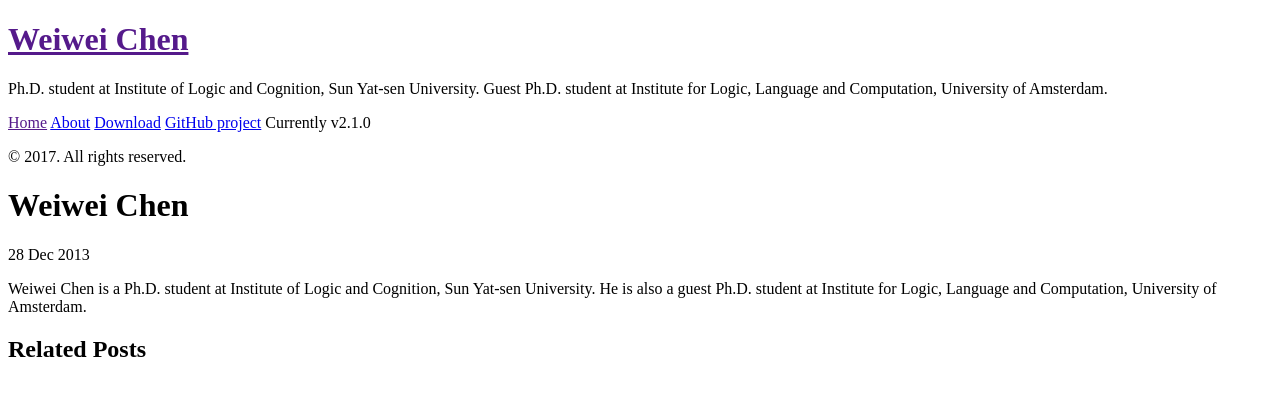
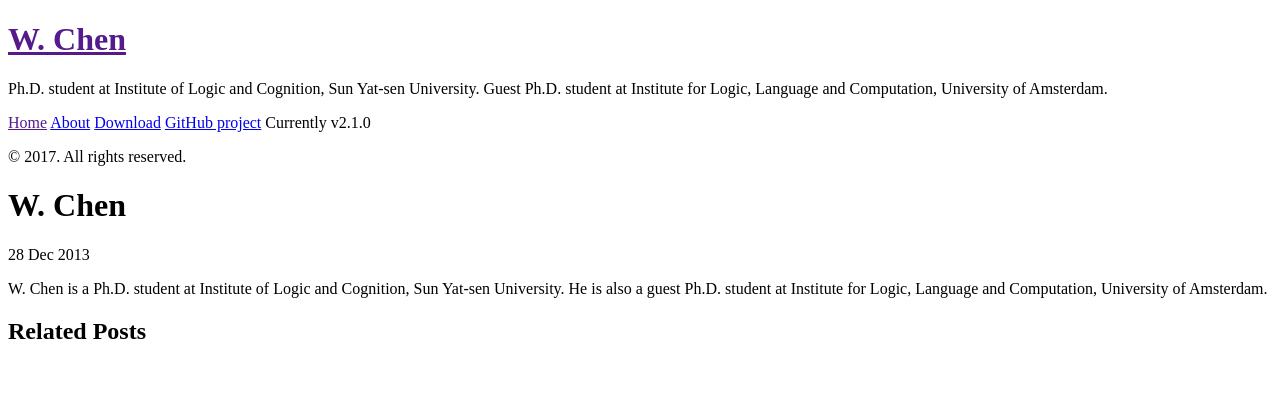
Before and after one commit to ChenSysu/homepage, a Jekyll site: the page built from _posts/2013-12-28-introducing-hyde.md, in a window 1280 px wide. Shown: the top 396 px of the page. Built offline with Jekyll 4.4.1, drawn with Linux system fonts in a browser that asks for light colours; Markdown is read by kramdown in place of the engine named in the settings.

Commit message:
Name modified

```diff
--- a/_config.yml
+++ b/_config.yml
@@ -7,7 +7,7 @@
 relative_permalinks: false
 
 # Setup
-title:            Weiwei Chen
+title:            W. Chen
 #tagline:          'A Jekyll theme'
 description:      'Ph.D. student at Institute of Logic and Cognition, Sun Yat-sen University. Guest Ph.D. student at Institute for Logic, Language and Computation, University of Amsterdam.
 '
--- a/_posts/2013-12-28-introducing-hyde.md
+++ b/_posts/2013-12-28-introducing-hyde.md
@@ -1,7 +1,7 @@
 ---
 layout: post
-title: Weiwei Chen
+title: W. Chen
 ---
 
-Weiwei Chen is a Ph.D. student at Institute of Logic and Cognition, Sun Yat-sen University.
+W. Chen is a Ph.D. student at Institute of Logic and Cognition, Sun Yat-sen University.
 He is also a guest Ph.D. student at Institute for Logic, Language and Computation, University of Amsterdam.
```
